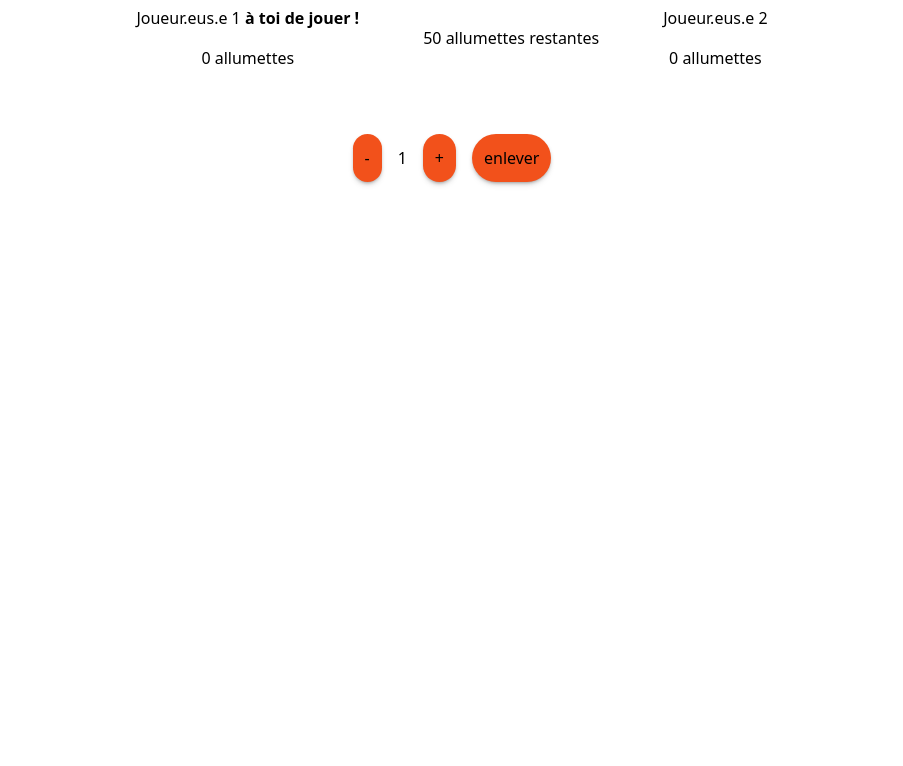
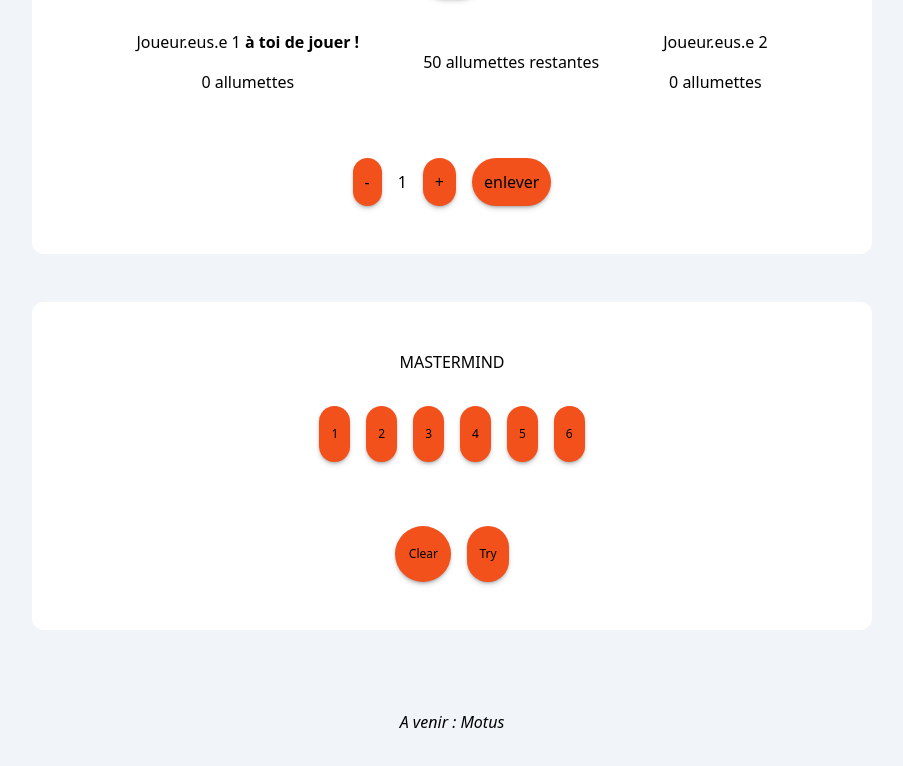
Before and after one commit to NolwenMaj/PortfolioTer, a Next.js app in the folder my-project/: page /games in a window 1280 px wide. Shown: the part 370-1136 px from the top of the page, without its empty margins (188-1091 px from the left). Before the commit the page ends 800 px from the top, so only its background shows below. Built offline with nearby package versions, Linux system fonts and the light colour scheme.

Commit message:
update routes game page

```diff
--- a/my-project/src/pages/games.js
+++ b/my-project/src/pages/games.js
@@ -5,6 +5,7 @@ import Home from "@/components/Home";
 import Navbar from "@/components/Navbar";
 import Allumettes from "@/components/Allumettes";
 import Motus from "@/components/Motus";
+import Mastermind from "@/components/Mastermind";
 
 const inter = Inter({ subsets: ["latin"] });
 
@@ -17,14 +18,18 @@ export default function games() {
         <link rel="icon" href="/favicone.jpg" />
         <link rel="preconnect" href="https://fonts.googleapis.com" />
         <link rel="preconnect" href="https://fonts.gstatic.com" crossorigin />
-        <link
+        {/* <link
           href="https://fonts.googleapis.com/css2?family=IBM+Plex+Sans:ital,wght@0,100;0,200;0,300;0,400;0,500;0,600;0,700;1,100;1,200;1,300;1,400;1,500;1,600;1,700&display=swap"
           rel="stylesheet"
-        />
+        /> */}
       </Head>
-      <Navbar />
-      <Allumettes />
-      {/*  <Motus /> */}
+      <main className="bg-slate-100 w-full min-h-screen px-20 pb-20">
+        <Navbar />
+        <Allumettes />
+        <Mastermind />
+        <p className="text-center italic m-20 font-light">A venir : Motus</p>
+        {/* <Motus /> */}
+      </main>
     </>
   );
 }
```
